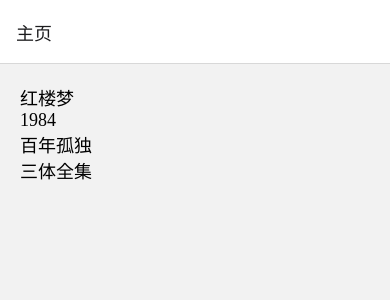
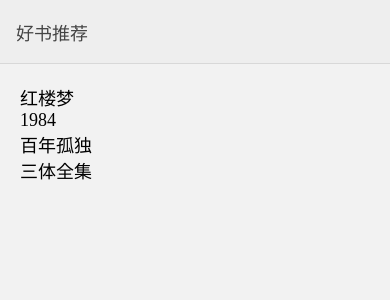
Before and after one commit to ms-online/react-native-bookapp, a React Native app: screen / in a window 390 px wide. Shown: the top 300 px of the page. Built offline with nearby package versions, Linux system fonts and the light colour scheme; a web font is replaced by a local one.

Commit message:
lesson-8

```diff
--- a/App.js
+++ b/App.js
@@ -21,9 +21,27 @@
   }
   return (
     <NavigationContainer>
-      <Stack.Navigator initialRouteName='主页'>
-        <Stack.Screen name='主页' component={Home} />
-        <Stack.Screen name='好书详情' component={BookDetails} />
+      <Stack.Navigator
+        initialRouteName='主页'
+        screenOptions={{
+          headerStyle: { backgroundColor: '#eee' },
+          headerTintColor: '#444',
+        }}
+      >
+        <Stack.Screen
+          name='主页'
+          component={Home}
+          options={{
+            title: '好书推荐',
+          }}
+        />
+        <Stack.Screen
+          name='好书详情'
+          component={BookDetails}
+          options={{
+            title: '书单详情',
+          }}
+        />
       </Stack.Navigator>
     </NavigationContainer>
   );
```
Also changed, not shown: 1 other file (tests, documents, lock files or other folders).
